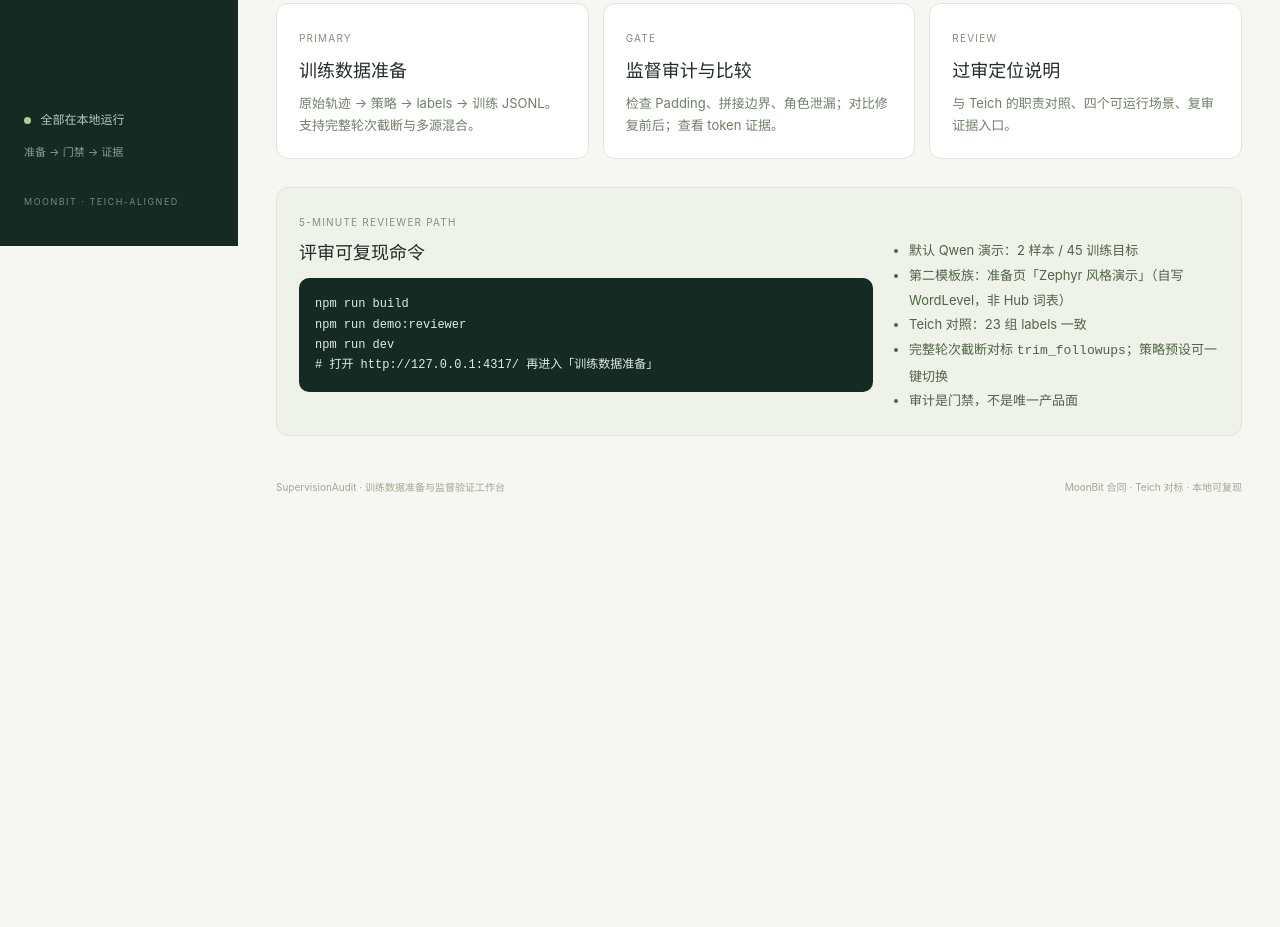
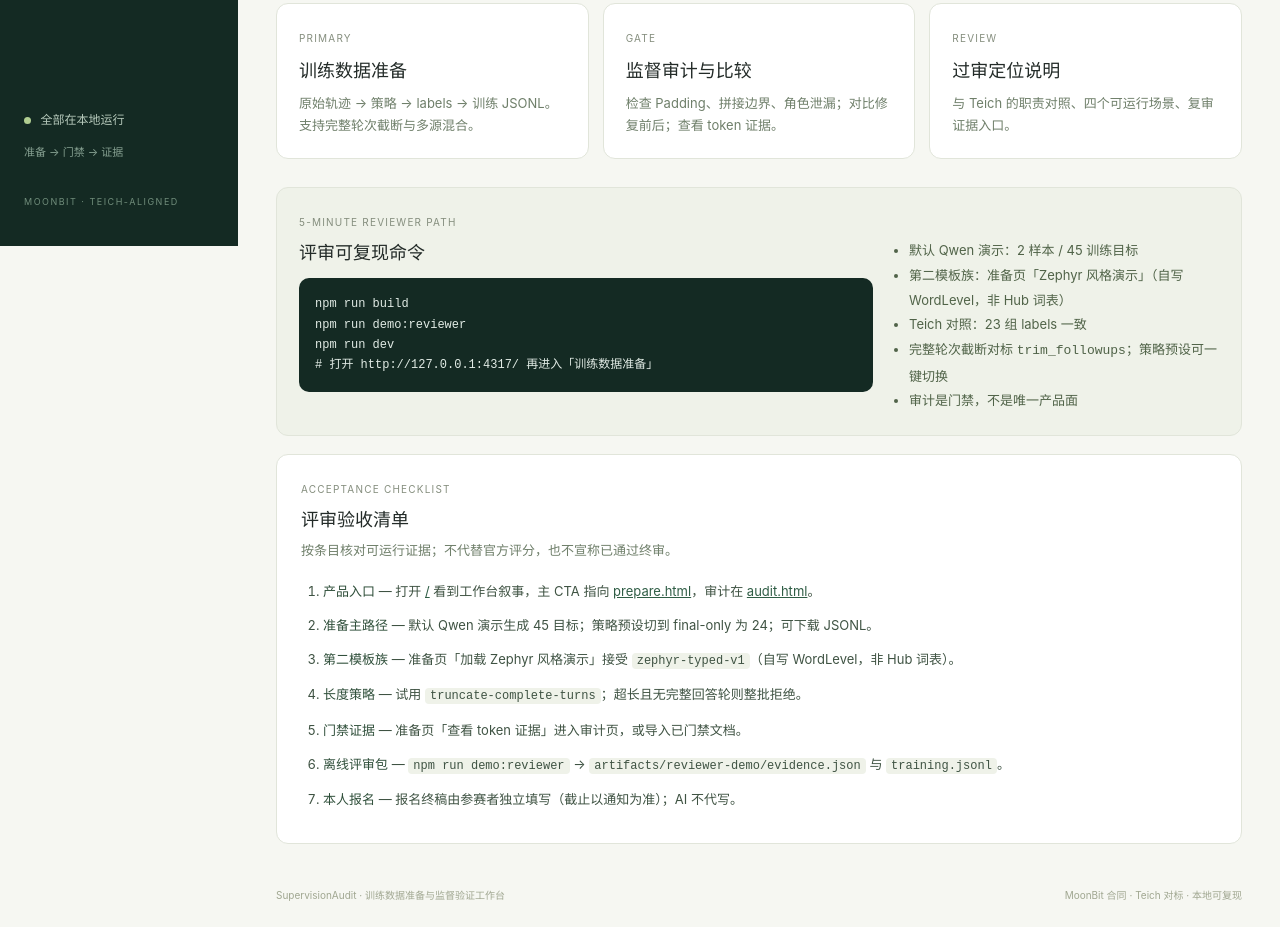
Before and after one commit to FidollarinLA/supervision-audit, a website: page web/index.html in a window 1280 px wide. Shown: the part 554-1481 px from the top of the page. Before the commit the page ends 1073 px from the top, so only its background shows below. Drawn offline with Linux system fonts and the light colour scheme.

Commit message:
Surface a reviewer acceptance checklist on the product hub.
Give judges a scannable, evidence-linked checklist on / without claiming final acceptance, so the five-minute path is explicit.

```diff
--- a/web/hub.css
+++ b/web/hub.css
@@ -17,6 +17,14 @@
 .hub-commands h2{font-size:18px;margin:8px 0 14px}
 .hub-commands pre{margin:0;background:#142a23;color:#e1ebe5;border-radius:10px;padding:16px;font:12px/1.7 ui-monospace,monospace;overflow:auto}
 .hub-commands ul{margin:28px 0 0;padding-left:18px;color:#506348;font-size:13px;line-height:1.9}
+.hub-acceptance{background:#fff;border:1px solid #e1e5da;border-radius:12px;padding:22px 24px;margin-bottom:18px}
+.hub-acceptance-head p{margin:8px 0 0;font-size:13px;line-height:1.7;color:#6f7f6a;max-width:720px}
+.hub-acceptance h2{font-size:18px;margin:8px 0 0}
+.hub-checklist{margin:18px 0 0;padding-left:22px;color:#3f5343;font-size:13px;line-height:1.85}
+.hub-checklist li{margin:0 0 10px}
+.hub-checklist b{color:#2f4f3a}
+.hub-checklist a{color:#2f5d45}
+.hub-checklist code{font-size:12px;background:#eff2e9;padding:1px 5px;border-radius:4px}
 @media(max-width:1100px){
   .hub-flow,.hub-grid,.hub-commands{grid-template-columns:1fr}
   .hub .hub-hero h1{font-size:30px}
--- a/web/index.html
+++ b/web/index.html
@@ -68,6 +68,22 @@ npm run dev
       <li>审计是门禁，不是唯一产品面</li>
     </ul>
   </section>
+  <section class="hub-acceptance" aria-labelledby="acceptance-title">
+    <div class="hub-acceptance-head">
+      <span class="section-label">ACCEPTANCE CHECKLIST</span>
+      <h2 id="acceptance-title">评审验收清单</h2>
+      <p>按条目核对可运行证据；不代替官方评分，也不宣称已通过终审。</p>
+    </div>
+    <ol class="hub-checklist">
+      <li><b>产品入口</b> — 打开 <a href="/">/</a> 看到工作台叙事，主 CTA 指向 <a href="prepare.html">prepare.html</a>，审计在 <a href="audit.html">audit.html</a>。</li>
+      <li><b>准备主路径</b> — 默认 Qwen 演示生成 45 目标；策略预设切到 final-only 为 24；可下载 JSONL。</li>
+      <li><b>第二模板族</b> — 准备页「加载 Zephyr 风格演示」接受 <code>zephyr-typed-v1</code>（自写 WordLevel，非 Hub 词表）。</li>
+      <li><b>长度策略</b> — 试用 <code>truncate-complete-turns</code>；超长且无完整回答轮则整批拒绝。</li>
+      <li><b>门禁证据</b> — 准备页「查看 token 证据」进入审计页，或导入已门禁文档。</li>
+      <li><b>离线评审包</b> — <code>npm run demo:reviewer</code> → <code>artifacts/reviewer-demo/evidence.json</code> 与 <code>training.jsonl</code>。</li>
+      <li><b>本人报名</b> — 报名终稿由参赛者独立填写（截止以通知为准）；AI 不代写。</li>
+    </ol>
+  </section>
   <footer><span>SupervisionAudit · 训练数据准备与监督验证工作台</span><span>MoonBit 合同 · Teich 对标 · 本地可复现</span></footer>
 </main>
 </body>
```
Also changed, not shown: docs/ITERATION_BOARD.md (+3 -3 lines), docs/WORKLOG.md (+5 -1 lines), test/reviewer-demo.test.mjs (+2 -0 lines), test/server.test.mjs (+2 -0 lines).
